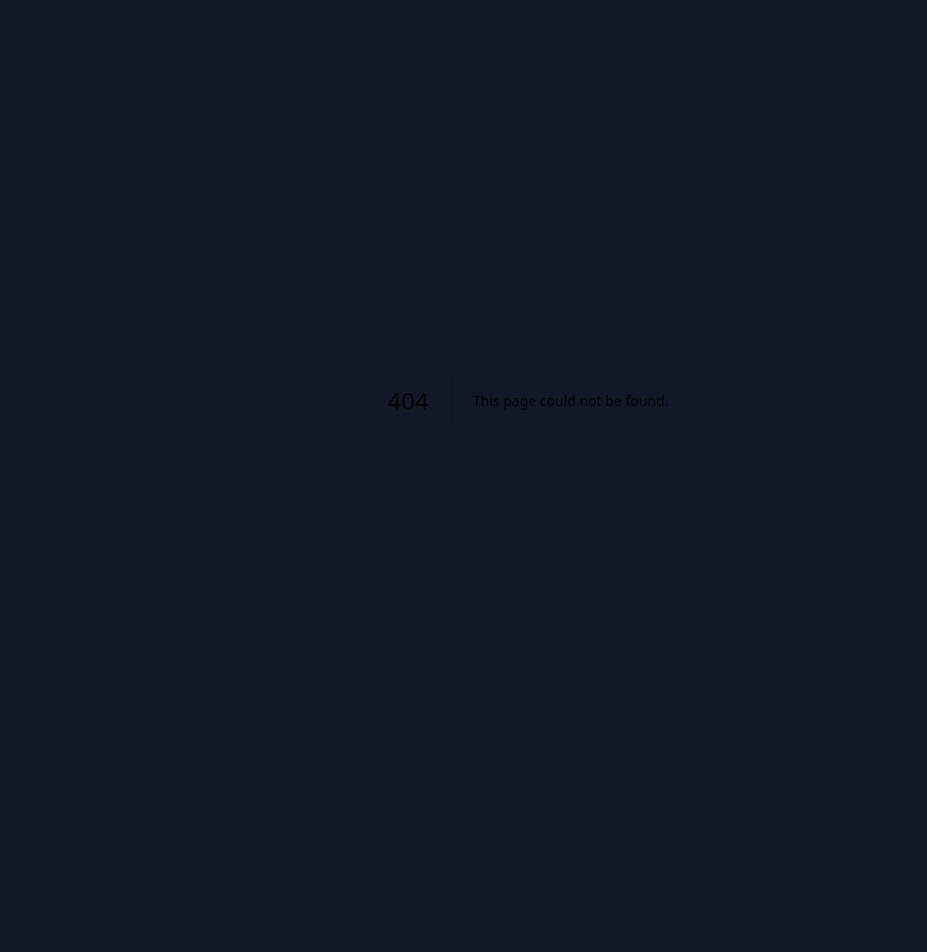
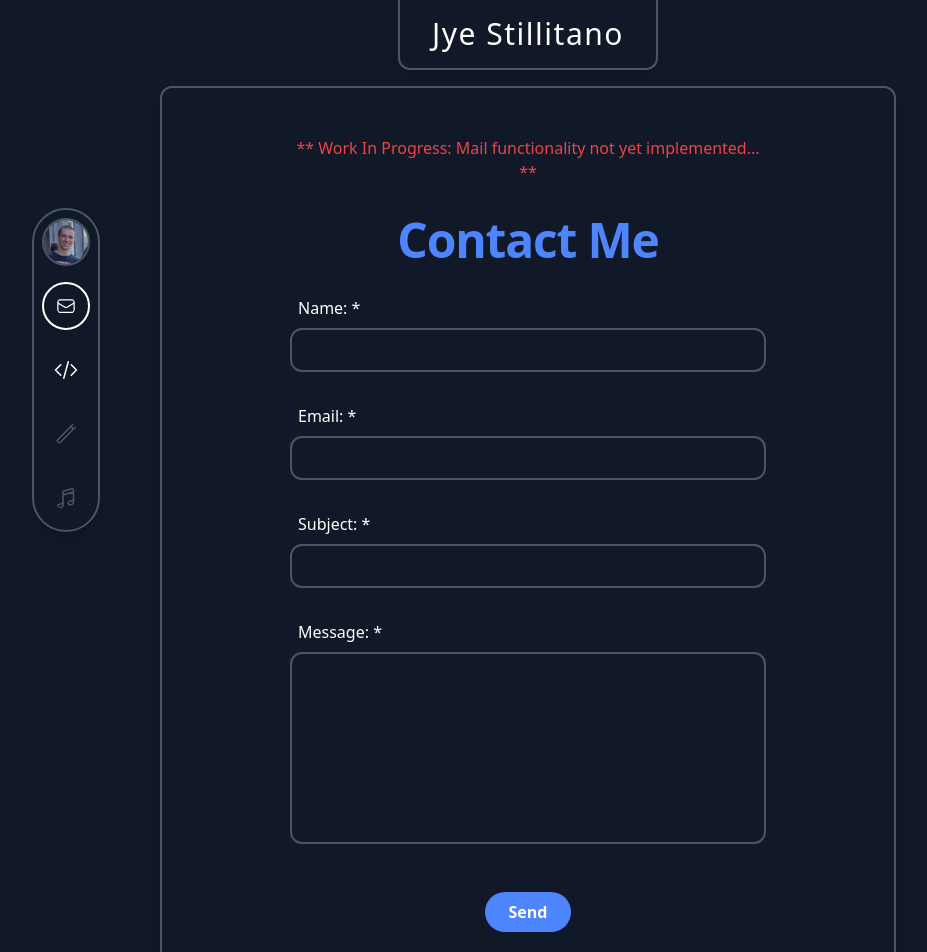
Before and after one commit to JyeStillitano/portoflio-tailwind, a Next.js app: page /contact in a window 1280 px wide. Before the commit this address had no page. Shown: the top 952 px of the page, without its empty margins (112-1039 px from the left). Before the commit the page ends 800 px from the top, so only its background shows below. Built offline with nearby package versions, Linux system fonts and the light colour scheme.

Commit message:
Contact page added. NavBar updated for Contact page navigation. Projects page styling updated.

```diff
--- /dev/null
+++ b/app/contact/page.tsx
@@ -0,0 +1,77 @@
+import type { Metadata } from "next";
+
+import NavBar from "@/components/NavBar";
+import Header from "@/components/Header";
+import Link from "next/link";
+
+export const metadata: Metadata = {
+  title: "Contact Me  | Jye Stillitano",
+  description: "Fill out some information to get in contact with me.",
+};
+
+// Credit https://storyset.com/ for illustrations.
+
+export default function Home() {
+  return (
+    // Outer Container
+    <div className="m-auto h-full max-w-5xl">
+      <Header />
+
+      {/* Body */}
+
+      {/* NavBar Container */}
+      <div className="sticky top-0 p-1 px-4 lg:fixed lg:top-1/4 lg:m-auto">
+        <NavBar selection={2} />
+      </div>
+
+      {/* Content Container */}
+      <div className="mx-4 mb-8 flex-grow rounded-xl border-[2px] border-accent p-4 shadow-lg sm:mx-12 md:mx-24 lg:mx-36">
+        {/* Content */}
+        <div className="flex-col px-28">
+          <p className="text-warning-500 my-8 text-center">
+            ** Work In Progress: Mail functionality not yet implemented... **
+          </p>
+          <h1 className="my-8 text-center text-5xl font-extrabold tracking-tight text-primary">
+            Contact Me
+          </h1>
+          <div className="my-8">
+            <label className="ml-2 text-content">Name: *</label>
+            <input
+              type="text"
+              className="mt-2 w-full rounded-xl border-2 border-accent bg-background p-2 text-content"
+            />
+          </div>
+          <div className="my-8">
+            <label className="mb-2 ml-2 text-content">Email: *</label>
+            <input
+              type="text"
+              className="mt-2 w-full rounded-xl border-2 border-accent bg-background p-2 text-content"
+            />
+          </div>
+          <div className="my-8">
+            <label className="mb-2 ml-2 text-content">Subject: *</label>
+            <input
+              type="text"
+              className="mt-2 w-full rounded-xl border-2 border-accent bg-background p-2 text-content"
+            />
+          </div>
+          <div className="my-8">
+            <label className="mb-2 ml-2 text-content">Message: *</label>
+            <input
+              type="text"
+              className="mt-2 h-48 w-full text-wrap rounded-xl border-2 border-accent bg-background p-2 text-content"
+            />
+          </div>
+          <div className="flex justify-center">
+            <Link
+              href="/projects"
+              className="m-4 rounded-full bg-primary px-6 py-2 font-semibold text-content hover:bg-blue-400 hover:shadow-lg"
+            >
+              Send
+            </Link>
+          </div>
+        </div>
+      </div>
+    </div>
+  );
+}
--- a/app/page.tsx
+++ b/app/page.tsx
@@ -37,7 +37,7 @@ export default function Home() {
       <div className="mx-4 mb-8 flex-grow rounded-xl border-[2px] border-accent p-4 shadow-lg sm:mx-12 md:mx-24 lg:mx-36">
         {/* Content */}
         <div className="flex-col px-4">
-          <h1 className="my-8 text-center text-6xl font-extrabold tracking-tight text-primary">
+          <h1 className="my-8 text-center text-5xl font-extrabold tracking-tight text-primary">
             Who Am I?
           </h1>
           <p className="mx-auto my-4 max-w-96 text-center leading-7 text-content">
@@ -120,7 +120,7 @@ export default function Home() {
                 height="24"
                 viewBox="0 0 24 24"
                 strokeWidth={1.5}
-                className="mx-4 inline"
+                className="mx-4 inline fill-white stroke-white"
               >
                 <path d="M12 0c-6.626 0-12 5.373-12 12 0 5.302 3.438 9.8 8.207 11.387.599.111.793-.261.793-.577v-2.234c-3.338.726-4.033-1.416-4.033-1.416-.546-1.387-1.333-1.756-1.333-1.756-1.089-.745.083-.729.083-.729 1.205.084 1.839 1.237 1.839 1.237 1.07 1.834 2.807 1.304 3.492.997.107-.775.418-1.305.762-1.604-2.665-.305-5.467-1.334-5.467-5.931 0-1.311.469-2.381 1.236-3.221-.124-.303-.535-1.524.117-3.176 0 0 1.008-.322 3.301 1.23.957-.266 1.983-.399 3.003-.404 1.02.005 2.047.138 3.006.404 2.291-1.552 3.297-1.23 3.297-1.23.653 1.653.242 2.874.118 3.176.77.84 1.235 1.911 1.235 3.221 0 4.609-2.807 5.624-5.479 5.921.43.372.823 1.102.823 2.222v3.293c0 .319.192.694.801.576 4.765-1.589 8.199-6.086 8.199-11.386 0-6.627-5.373-12-12-12z" />
               </svg>
@@ -135,7 +135,7 @@ export default function Home() {
                 height="100"
                 viewBox="0 0 50 50"
                 strokeWidth={1.5}
-                className="mx-4 inline h-8 w-8"
+                className="mx-4 inline h-8 w-8 fill-white stroke-white"
               >
                 <path d="M41,4H9C6.24,4,4,6.24,4,9v32c0,2.76,2.24,5,5,5h32c2.76,0,5-2.24,5-5V9C46,6.24,43.76,4,41,4z M17,20v19h-6V20H17z M11,14.47c0-1.4,1.2-2.47,3-2.47s2.93,1.07,3,2.47c0,1.4-1.12,2.53-3,2.53C12.2,17,11,15.87,11,14.47z M39,39h-6c0,0,0-9.26,0-10 c0-2-1-4-3.5-4.04h-0.08C27,24.96,26,27.02,26,29c0,0.91,0,10,0,10h-6V20h6v2.56c0,0,1.93-2.56,5.81-2.56 c3.97,0,7.19,2.73,7.19,8.26V39z"></path>
               </svg>
@@ -147,7 +147,7 @@ export default function Home() {
                 fill="none"
                 viewBox="0 0 24 24"
                 strokeWidth={2}
-                className="mx-4 inline h-8 w-8 stroke-black"
+                className="mx-4 inline h-8 w-8 stroke-white"
               >
                 <path
                   strokeLinecap="round"
--- a/app/projects/page.tsx
+++ b/app/projects/page.tsx
@@ -77,7 +77,7 @@ export default function Home() {
       <div className="mx-4 mb-4 flex-grow rounded-xl border-[2px] border-accent p-4 shadow-lg lg:mx-36">
         {/* Content */}
         <div className="flex-col px-4">
-          <h1 className="my-8 text-center text-4xl font-bold tracking-tight text-primary transition-all sm:text-6xl">
+          <h1 className="my-8 text-center text-4xl font-extrabold tracking-tight text-primary transition-all sm:text-5xl">
             My Projects
           </h1>
           {/* Project Gallery */}
@@ -114,7 +114,7 @@ export default function Home() {
               alt="Figma SVG"
               className="transiiton-all m-auto size-32 sm:size-52"
             />
-            <p className="my-16 text-center text-content">
+            <p className="my-16 text-content">
               Through this project I have primarily been interested in
               practicing UI/UX. By designing the website through the free
               prototyping tool
@@ -155,7 +155,7 @@ export default function Home() {
               alt="Godot Game Engine SVG"
               className="m-auto size-32 transition-all sm:size-52"
             />
-            <p className="my-16 text-center text-content">
+            <p className="my-16 text-content">
               I started learning game development within the Unity game engine.
               After hearing about the Godot project and the great work being
               done by its open source community, I became interested in
--- a/components/NavBar.tsx
+++ b/components/NavBar.tsx
@@ -24,15 +24,19 @@ export default function NavBar({ selection }: NavBarProps) {
         />
       </Link>
 
-      {/* Mail Icon */}
-      <Link href="" className="m-2">
+      {/* Contact Icon */}
+      <Link href="contact" className="m-2">
         <svg
           xmlns="http://www.w3.org/2000/svg"
           fill="none"
           viewBox="0 0 24 24"
           strokeWidth={1.5}
           stroke="currentColor"
-          className="h-12 w-12 rounded-full stroke-disabled p-3"
+          className={
+            selection == 2
+              ? "h-12 w-12 rounded-full border-2 border-solid border-content stroke-content p-3 transition-all hover:p-2"
+              : "h-12 w-12 rounded-full stroke-content p-3 transition-all hover:border-2 hover:border-solid hover:border-content hover:p-2"
+          }
         >
           <path
             strokeLinecap="round"
--- a/tailwind.config.ts
+++ b/tailwind.config.ts
@@ -17,7 +17,8 @@ const config: Config = {
       black: colors.black,
       white: colors.white,
       gray: colors.gray,
-      blue: colors.blue
+      blue: colors.blue,
+      warning: colors.red
     },
     extend: {
       backgroundImage: {
```
